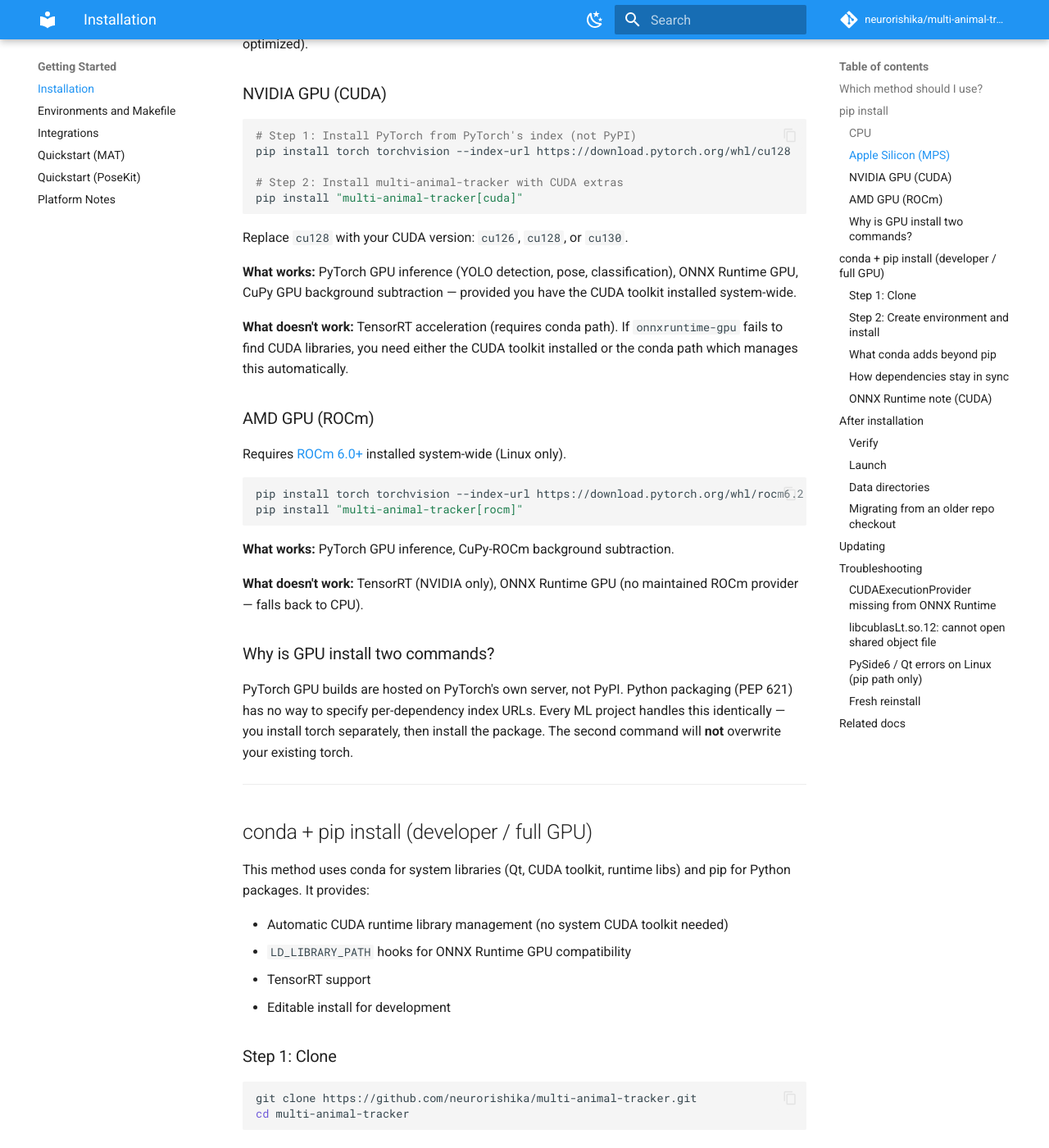
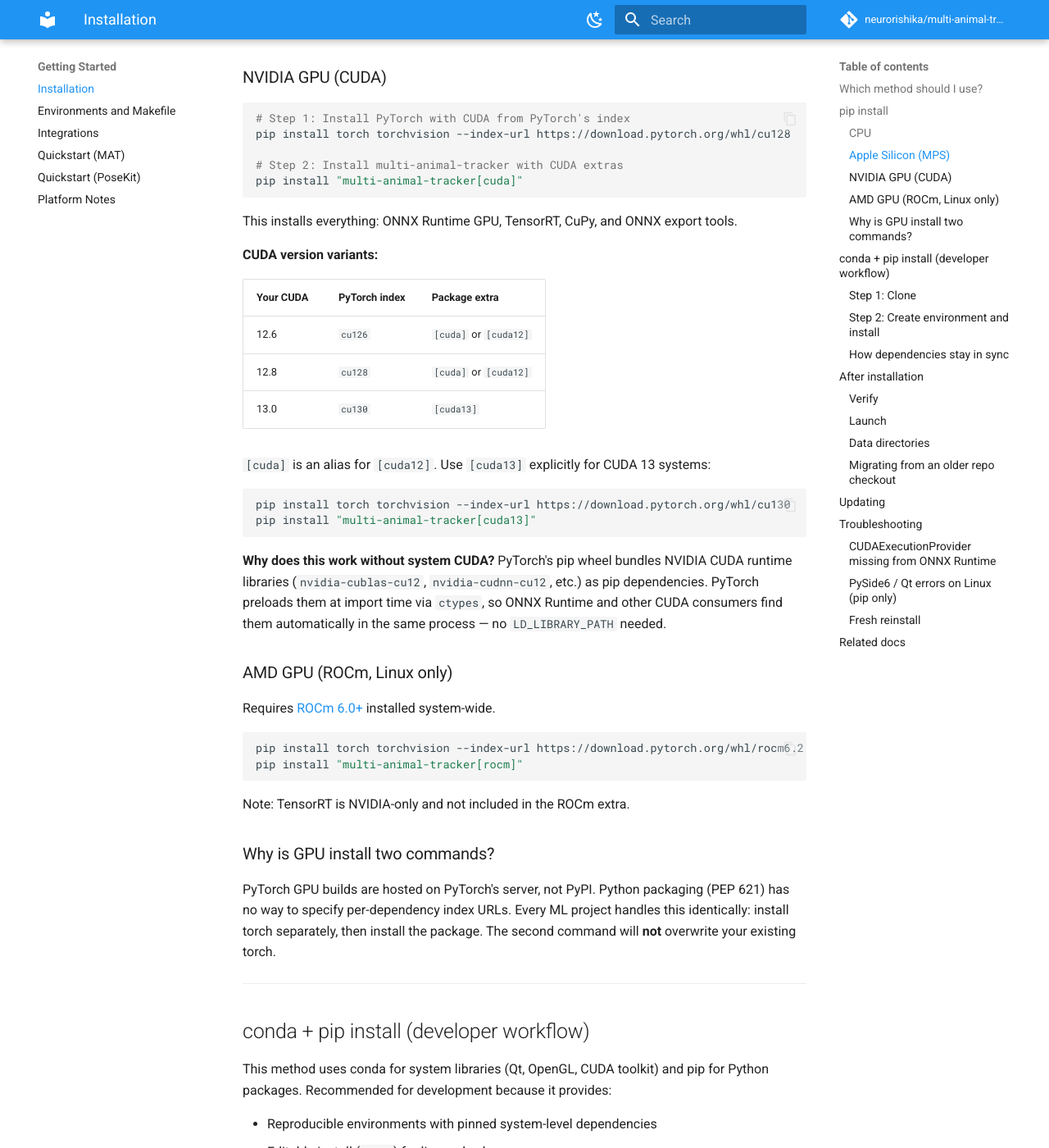
Before and after one commit to neurorishika/multi-animal-tracker, an MkDocs documentation site: the page built from docs/getting-started/installation.md, in a window 1280 px wide and 1400 px high, scrolled down 1348 px. Shown: the whole window at 82% size. Built offline with MkDocs 1.6.1 and Material for MkDocs 9.7.7, drawn with Linux system fonts in a browser that asks for light colours; comment, search, counter and statistics services are not loaded; the version menu is left out; some of the changed text lies outside the part shown.

Commit message:
feat: make pip GPU path fully equivalent to conda
- Add TensorRT (tensorrt-cu12/cu13) to pip extras
- Split cuda extra into cuda12/cuda13 (cuda aliases cuda12)
- PyTorch pip wheels bundle CUDA runtime libs and preload them
  via ctypes, so onnxruntime-gpu works without LD_LIBRARY_PATH
- Rewrite installation docs: both paths are now functionally
  equivalent, conda is recommended for development only
- Add CUDA version table for correct extra selection

````diff
--- a/docs/getting-started/installation.md
+++ b/docs/getting-started/installation.md
@@ -4,17 +4,17 @@
 
 | | pip | conda + pip |
 |---|---|---|
-| **Best for** | End users, quick start, CPU use | Developers, full GPU acceleration |
+| **Best for** | End users, deployment, CI | Developers, reproducible environments |
 | **GPU inference** (YOLO, pose) | Yes | Yes |
-| **TensorRT acceleration** | No | Yes |
-| **ONNX Runtime GPU** | Yes, but user must have CUDA toolkit installed | Yes, conda provides CUDA runtime libs |
-| **CuPy GPU background subtraction** | Yes, but user must have CUDA toolkit installed | Yes |
-| **LD_LIBRARY_PATH management** | Manual | Automatic (`make install-cuda` sets hooks) |
+| **TensorRT acceleration** | Yes | Yes |
+| **ONNX Runtime GPU** | Yes | Yes |
+| **CuPy GPU background subtraction** | Yes | Yes |
 | **Requires git clone** | No | Yes |
 | **Requires conda/mamba** | No | Yes |
-| **Editable install for development** | With `pip install -e .` | Yes (via `make install-*`) |
+| **CUDA runtime libs** | PyTorch pip wheel provides them | conda provides them |
+| **LD_LIBRARY_PATH setup** | Not needed (PyTorch preloads CUDA libs) | Automatic via activation hooks |
 
-**In short:** pip gets you GPU inference via PyTorch (YOLO detection, pose estimation, classification). conda + pip adds TensorRT optimization and handles CUDA runtime library paths automatically. If you're not sure, start with pip — you can switch to conda later.
+Both methods are **functionally equivalent** for all GPU features. The conda path additionally manages system-level libraries (Qt, OpenGL) and provides reproducible environments for development.
 
 ---
 
@@ -40,46 +40,56 @@ MPS support is built into the standard PyTorch macOS wheel. GPU acceleration wor
 ### NVIDIA GPU (CUDA)
 
 ```bash
-# Step 1: Install PyTorch from PyTorch's index (not PyPI)
+# Step 1: Install PyTorch with CUDA from PyTorch's index
 pip install torch torchvision --index-url https://download.pytorch.org/whl/cu128
 
 # Step 2: Install multi-animal-tracker with CUDA extras
 pip install "multi-animal-tracker[cuda]"
 ```
 
-Replace `cu128` with your CUDA version: `cu126`, `cu128`, or `cu130`.
+This installs everything: ONNX Runtime GPU, TensorRT, CuPy, and ONNX export tools.
 
-**What works:** PyTorch GPU inference (YOLO detection, pose, classification), ONNX Runtime GPU, CuPy GPU background subtraction — provided you have the CUDA toolkit installed system-wide.
+**CUDA version variants:**
 
-**What doesn't work:** TensorRT acceleration (requires conda path). If `onnxruntime-gpu` fails to find CUDA libraries, you need either the CUDA toolkit installed or the conda path which manages this automatically.
+| Your CUDA | PyTorch index | Package extra |
+|-----------|---------------|---------------|
+| 12.6 | `cu126` | `[cuda]` or `[cuda12]` |
+| 12.8 | `cu128` | `[cuda]` or `[cuda12]` |
+| 13.0 | `cu130` | `[cuda13]` |
 
-### AMD GPU (ROCm)
+`[cuda]` is an alias for `[cuda12]`. Use `[cuda13]` explicitly for CUDA 13 systems:
 
-Requires [ROCm 6.0+](https://rocm.docs.amd.com/) installed system-wide (Linux only).
+```bash
+pip install torch torchvision --index-url https://download.pytorch.org/whl/cu130
+pip install "multi-animal-tracker[cuda13]"
+```
+
+**Why does this work without system CUDA?** PyTorch's pip wheel bundles NVIDIA CUDA runtime libraries (`nvidia-cublas-cu12`, `nvidia-cudnn-cu12`, etc.) as pip dependencies. PyTorch preloads them at import time via `ctypes`, so ONNX Runtime and other CUDA consumers find them automatically in the same process — no `LD_LIBRARY_PATH` needed.
+
+### AMD GPU (ROCm, Linux only)
+
+Requires [ROCm 6.0+](https://rocm.docs.amd.com/) installed system-wide.
 
 ```bash
 pip install torch torchvision --index-url https://download.pytorch.org/whl/rocm6.2
 pip install "multi-animal-tracker[rocm]"
 ```
 
-**What works:** PyTorch GPU inference, CuPy-ROCm background subtraction.
-
-**What doesn't work:** TensorRT (NVIDIA only), ONNX Runtime GPU (no maintained ROCm provider — falls back to CPU).
+Note: TensorRT is NVIDIA-only and not included in the ROCm extra.
 
 ### Why is GPU install two commands?
 
-PyTorch GPU builds are hosted on PyTorch's own server, not PyPI. Python packaging (PEP 621) has no way to specify per-dependency index URLs. Every ML project handles this identically — you install torch separately, then install the package. The second command will **not** overwrite your existing torch.
+PyTorch GPU builds are hosted on PyTorch's server, not PyPI. Python packaging (PEP 621) has no way to specify per-dependency index URLs. Every ML project handles this identically: install torch separately, then install the package. The second command will **not** overwrite your existing torch.
 
 ---
 
-## conda + pip install (developer / full GPU)
+## conda + pip install (developer workflow)
 
-This method uses conda for system libraries (Qt, CUDA toolkit, runtime libs) and pip for Python packages. It provides:
+This method uses conda for system libraries (Qt, OpenGL, CUDA toolkit) and pip for Python packages. Recommended for development because it provides:
 
-- Automatic CUDA runtime library management (no system CUDA toolkit needed)
-- `LD_LIBRARY_PATH` hooks for ONNX Runtime GPU compatibility
-- TensorRT support
-- Editable install for development
+- Reproducible environments with pinned system-level dependencies
+- Editable install (`-e .`) for live code changes
+- Makefile targets for common operations
 
 ### Step 1: Clone
 
@@ -108,25 +116,11 @@ make setup-cuda
 conda activate multi-animal-tracker-cuda
 make install-cuda CUDA_MAJOR=13     # or CUDA_MAJOR=12
 
-# AMD GPU (ROCm — requires ROCm 6.0+ installed system-wide)
+# AMD GPU (ROCm — requires system-wide ROCm 6.0+)
 make setup-rocm
 conda activate multi-animal-tracker-rocm
 make install-rocm
 ```
-
-### What conda adds beyond pip
-
-The conda environment files (`environment-cuda.yml`, etc.) install:
-
-- **CUDA 12 runtime libraries** (`libcublas`, `libcudnn`, `libcufft`) — needed by `onnxruntime-gpu` even on CUDA 13 systems
-- **PySide6 / Qt6** system dependencies — avoids `libGL` / `libxcb` errors on Linux
-- **Python** itself — pinned to a known-good version
-
-The `make install-cuda` target additionally:
-
-- Installs **TensorRT** (NVIDIA inference optimizer)
-- Configures **`LD_LIBRARY_PATH` activation hooks** so ONNX Runtime finds the conda-provided CUDA libs
-- Installs **ONNX export tools** (`onnxscript`, `onnxslim`)
 
 ### How dependencies stay in sync
 
@@ -134,17 +128,15 @@ The `make install-cuda` target additionally:
 pyproject.toml [dependencies]          ← single source of truth for base deps
                                          (numpy, scipy, PySide6, ultralytics, ...)
 
-requirements-*.txt                     ← adds ONLY what pyproject.toml can't express:
-  torch + --extra-index-url               - torch (needs custom index URL)
-  tensorrt, onnxruntime-gpu               - GPU-specific packages
+pyproject.toml [optional-dependencies] ← GPU extras (onnxruntime-gpu, tensorrt, cupy, ...)
+                                         Used by: pip install "multi-animal-tracker[cuda]"
+
+requirements-*.txt                     ← adds ONLY what pyproject.toml can't:
+  torch + --extra-index-url               - torch (needs custom index URL for GPU)
   -e .                                    - pulls all pyproject.toml deps
 ```
 
 Adding a new base dependency means editing **one place**: `pyproject.toml`. The `requirements-*.txt` files inherit it via `-e .`.
-
-### ONNX Runtime note (CUDA)
-
-`onnxruntime-gpu` links against CUDA 12 user-space libraries. On CUDA 13 systems, the conda environment provides compatible CUDA 12 libs, and `make install-cuda` sets `LD_LIBRARY_PATH` activation hooks. This is expected and handled automatically.
 
 ---
 
@@ -169,7 +161,7 @@ afterhours         # Afterhours proofreading
 
 ### Data directories
 
-User data is stored in platform-appropriate locations (not inside the repo or package):
+User data is stored in platform-appropriate locations:
 
 | Data | macOS | Linux |
 |------|-------|-------|
@@ -209,15 +201,11 @@ make install-mps
 
 ### `CUDAExecutionProvider` missing from ONNX Runtime
 
-- **pip path:** You need the CUDA toolkit installed system-wide, or switch to the conda path
-- **conda path:** Re-run `make install-cuda CUDA_MAJOR=13` to refresh LD_LIBRARY_PATH hooks
+- Ensure you installed with `[cuda]` or `[cuda13]` extra (pip), or used `requirements-cuda*.txt` (conda)
 - Verify: `python -c "import onnxruntime as ort; print(ort.get_available_providers())"`
+- **conda path:** re-run `make install-cuda CUDA_MAJOR=13` to refresh hooks
 
-### `libcublasLt.so.12: cannot open shared object file`
-
-CUDA 12 runtime libs not found. **conda path:** re-activate the environment (hooks set `LD_LIBRARY_PATH`). **pip path:** install the CUDA toolkit or switch to conda.
-
-### PySide6 / Qt errors on Linux (pip path only)
+### PySide6 / Qt errors on Linux (pip only)
 
 ```bash
 sudo apt install libgl1-mesa-glx libegl1 libxcb-xinerama0  # Ubuntu/Debian
@@ -229,7 +217,7 @@ The conda path handles this automatically.
 
 ```bash
 # pip
-pip uninstall multi-animal-tracker && pip install multi-animal-tracker
+pip uninstall multi-animal-tracker && pip install "multi-animal-tracker[cuda]"
 
 # conda
 conda env remove -n multi-animal-tracker-cuda
````
Also changed, not shown: other parts of docs/getting-started/installation.md (+3 -5 lines), pyproject.toml (+17 -1 lines).
